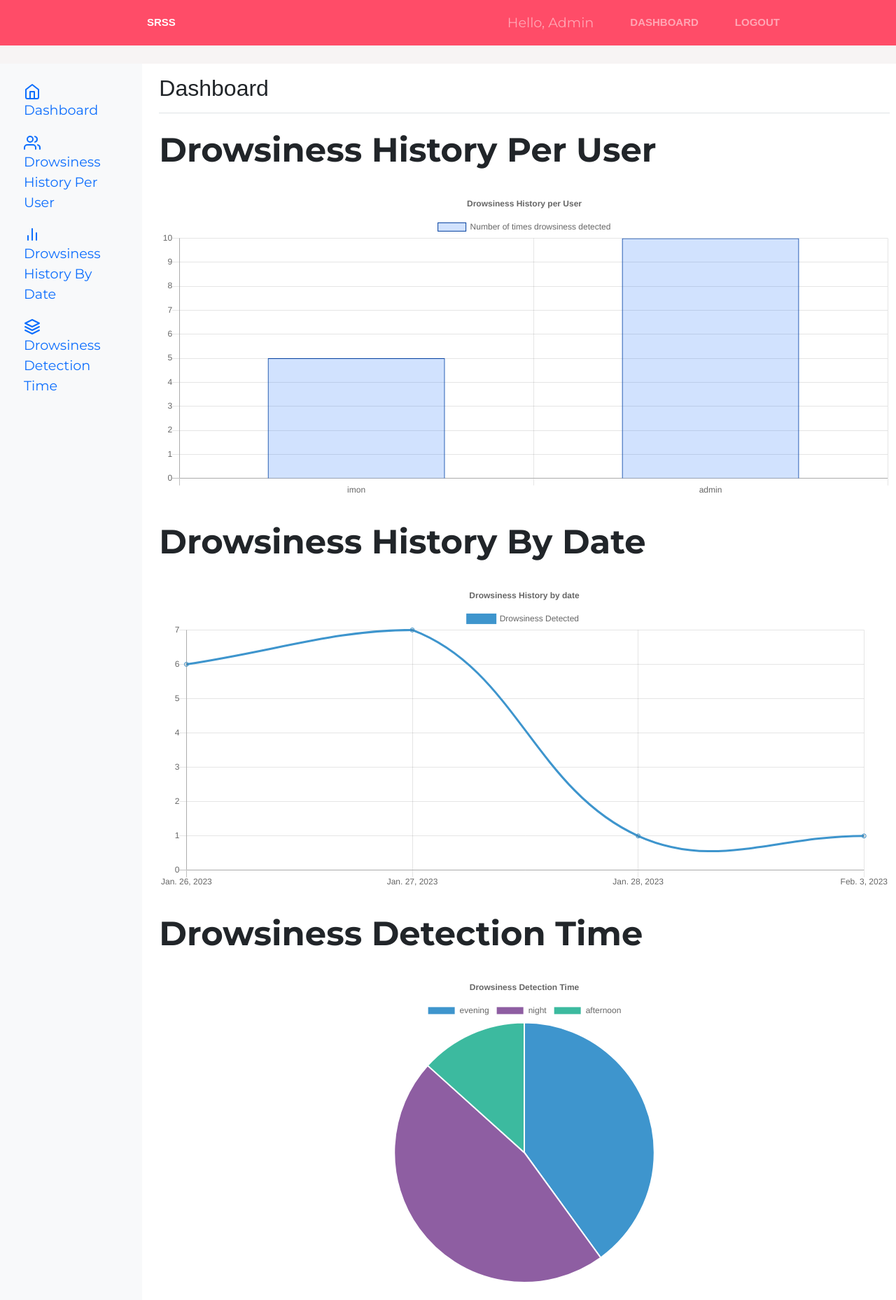
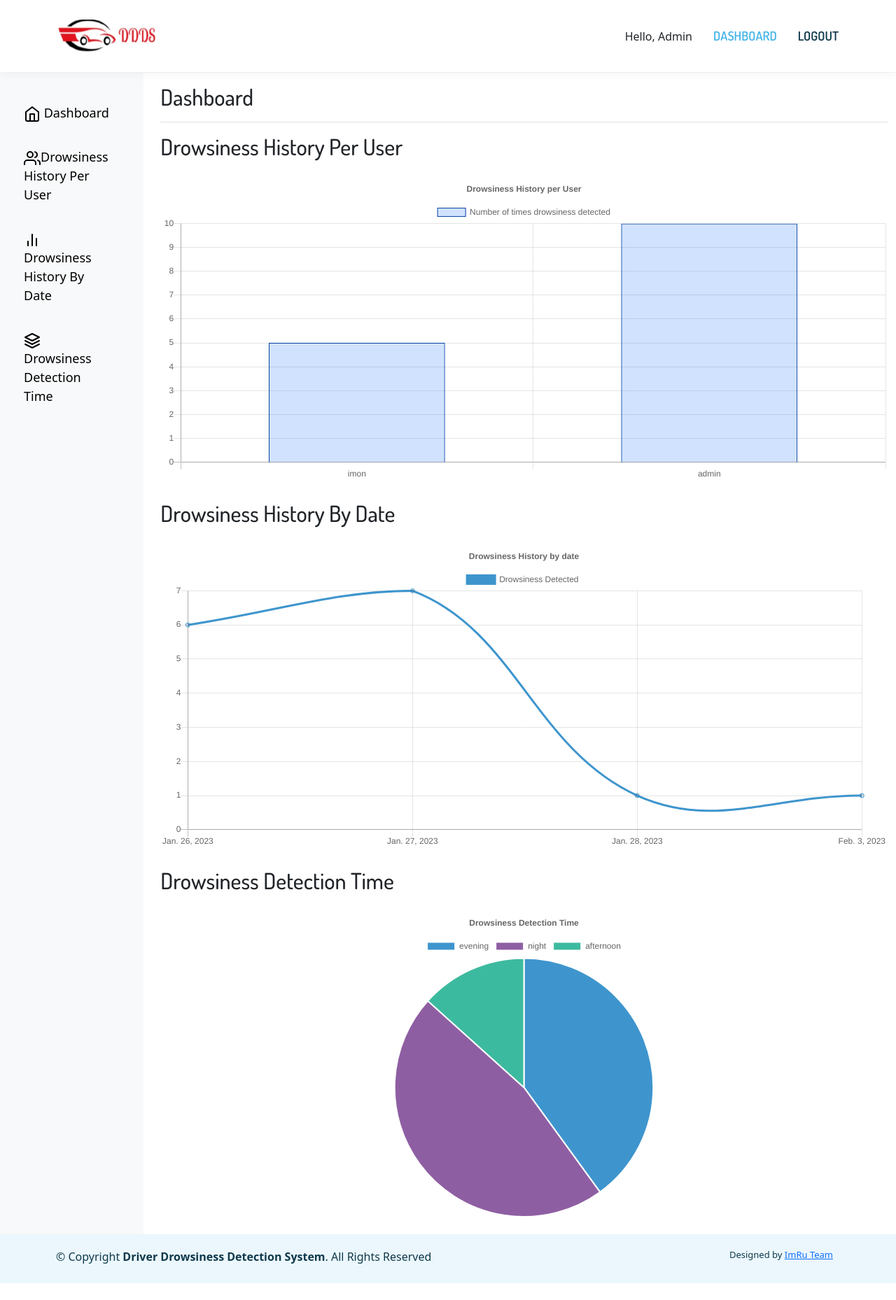
Before and after one commit to IMRU-40/Driver-Drowsiness-Detection-System, a Django app: page /admin_analysis/ in a window 1280 px wide. Shown: the whole page at 70% size. After the commit the page ends 1834 px from the top, so only its background shows below. Run offline with Django 4.2, Linux system fonts and the light colour scheme; a user stored in the database is signed in; data comes from the database, SQL or seed files in the repository; some libraries are stand-ins or nearby versions.

Commit message:
Add files via upload
design changes

```diff
--- a/templates/admin_dashboard.html
+++ b/templates/admin_dashboard.html
@@ -10,7 +10,7 @@
       content="Mark Otto, Jacob Thornton, and Bootstrap contributors"
     />
     <meta name="generator" content="Hugo 0.88.1" />
-    <title>Dashboard</title>
+    <title>DDDS | Dashboard</title>
 
     <link
       rel="canonical"
@@ -128,9 +128,34 @@
     ></script>
 
     <link rel="stylesheet" href="{% static 'dashboard_styles.css'%}" />
+    <!-- Google Fonts -->
+    <link
+      href="https://fonts.googleapis.com/css?family=Open+Sans:300,300i,400,400i,600,600i,700,700i|Dosis:300,400,500,,600,700,700i|Lato:300,300i,400,400i,700,700i"
+      rel="stylesheet"
+    />
+    <link
+      rel="stylesheet"
+      href="{% static 'bootstrap-icons/bootstrap-icons.css'%}"
+    />
+
+    <!-- Template Main CSS File -->
+    <link rel="stylesheet" href="{% static 'style_sample.css'%}" />
+    <link
+      rel="stylesheet"
+      href="{% static 'bootstrap/css/bootstrap.min.css'%}"/>
+
+      <style>
+
+        .nav-link{
+          color: black;
+          font-size: 18px;
+          padding-top: 28px;
+          font-weight: 500;
+        }
+      </style>
   </head>
 
-  <body>
+
     <script>
       $(document).ready(function(){
           const ctx = document.getElementById('myChart').getContext('2d');
@@ -225,65 +250,71 @@
           });
       });
     </script>
-    <section id="title">
-      <div class="container-fluid-title">
-        <!-- Nav Bar -->
-        <nav class="navbar navbar-expand-lg navbar-dark fixed-top">
-          <a class="navbar-brand" href="{% url 'home'%}">SRSS</a>
-          <button
-            class="navbar-toggler"
-            type="button"
-            data-toggle="collapse"
-            data-target="#navbarSupportedContent"
-            aria-controls="navbarSupportedContent"
-            aria-expanded="false"
-            aria-label="Toggle navigation"
-          >
-            <span class="navbar-toggler-icon"></span>
-          </button>
-          <div class="collapse navbar-collapse" id="navbarSupportedContent">
-            <ul class="navbar-nav ml-auto">
+
+
+
+<body style="background-color: #f7f4f4">
+
+  <div class="container-fluid-title" style="margin-top: 13px;">
+  <header id="header" class="fixed-top">
+      <div class="container d-flex align-items-center justify-content-between">
+        <a href="{% url 'home'%}" class=""
+          ><img
+            src="{% static 'logo1.jpg'%}"
+            alt=""
+            class=""
+            width="140px"
+            height="47px"
+        /></a>
+        <!--<h1 class="logo"><a href="index.html">DDDS</a></h1> -->
+        <nav id="navbar" class="navbar" style="background-color: white; margin-bottom: 0px;">
+          <ul>
             {% if user.is_authenticated and user.is_superuser%}
-              <li class="nav-item">
-                <span class="nav-link">Hello, {{user.first_name}}</span>
+            <li>
+
+              <span class="">Hello, {{user.first_name}}</span>
             </li>
-              <li class="nav-item">
-                <a class="nav-link" href="{% url 'generate_hist'%}"
+            <li>
+              <a class="nav-link scrollto active" href="{% url 'generate_hist'%}"
                 >Dashboard</a
               >
             </li>
-              <li class="nav-item">
-                <a class="nav-link" href="{% url 'logout' %}">Logout</a>
+            <li>
+              <a class="nav-link scrollto" href="{% url 'logout' %}">Logout</a>
             </li>
             {% elif user.is_authenticated %}
-              <li class="nav-item">
-                <span class="nav-link">Hello, {{user.first_name}}</span>
+            <li>
+              <span class="nav-link scrollto">Hello, {{user.first_name}}</span>
             </li>
             <!-- <li class="nav-item">
               <a href="{% url 'detect_drowsiness'%}">Detect Drowsiness</a><br>
             </li> -->
-              <li class="nav-item">
-                <a class="nav-link" href="{% url 'logout' %}">Logout</a>
+            <li>
+              <a class="nav-link scrollto" href="{% url 'logout' %}">Logout</a>
             </li>
             {% else %}
-              <li class="nav-item">
-                <a class="nav-link" href="{% url 'register' %}">Register</a>
+            <li>
+              <a class="nav-link scrollto" href="{% url 'register' %}">Register</a>
             </li>
-              <li class="nav-item">
-                <a class="nav-link" href="{% url 'login' %}">Login</a>
+            <li>
+              <a class="nav-link scrollto" href="{% url 'login' %}">Login</a>
             </li>
             <!-- <li class="nav-item">
               <a class="nav-link" href="#">Dashboard</a>
             </li> -->
             {% endif %}
           </ul>
+
+          <i class="bi bi-list mobile-nav-toggle"></i>
+        </nav>
+        <!-- .navbar -->
       </div>
-        </nav>
+    </header>
+    <!-- End Header -->
     </div>
-    </section>
 
-    <div>
-      <div class="row">
+    <div style="background-color: white; margin-top: 0px; padding-top: 0px;">
+      <div class="row" style=" margin-top: 0px; padding-top: 0px;">
         <nav
           id="sidebarMenu"
           class="col-md-3 col-lg-2 d-md-block bg-light sidebar collapse"
@@ -291,25 +322,25 @@
           <div class="position-sticky pt-3">
             <ul class="nav flex-column">
               <li class="nav-item">
-                <a class="nav-link active" aria-current="page" href="#">
+                <a class="nav-link scrollto active" aria-current="page" href="#" >
                   <span data-feather="home"></span>
                   Dashboard
                 </a>
               </li>
 
               <li class="nav-item">
-                <a class="nav-link" href="#myChart">
+                <a class="nav-link scrollto" href="#myChart">
                   <span data-feather="users"></span>Drowsiness History Per User
                 </a>
               </li>
               <li class="nav-item">
-                <a class="nav-link" href="#myChart1">
+                <a class="nav-link scrollto" href="#myChart1">
                   <span data-feather="bar-chart-2"></span>
                   Drowsiness History By Date
                 </a>
               </li>
               <li class="nav-item">
-                <a class="nav-link" href="#myChart2">
+                <a class="nav-link scrollto" href="#myChart2">
                   <span data-feather="layers"></span>
                   Drowsiness Detection Time
                 </a>
@@ -384,5 +415,30 @@
       crossorigin="anonymous"
     ></script>
     <script src="{% static 'dashboard.js'%}"></script>
+
+    <footer id="footer">
+      <div class="copyright" style="margin-left: 50px; margin-right: 90px">
+        &copy; Copyright
+        <strong><span>Driver Drowsiness Detection System</span></strong
+        >. All Rights Reserved
+      </div>
+      <div class="credits" style="margin-left: 90px; margin-right: 90px">
+        Designed by <a href="#">ImRu Team</a>
+      </div>
+    </footer>
+    <!-- End Footer -->
+
+    <a
+      href="#"
+      class="back-to-top d-flex align-items-center justify-content-center"
+      ><i class="bi bi-arrow-up-short"></i></a>
+
+
+    <!-- Template Main JS File -->
+    <script src="{% static 'main_sample.js'%}"></script>
+
+    <script src="{% static 'bootstrap/js/bootstrap.bundle.min.js'%}"></script>
+
+
   </body>
 </html>
--- a/templates/register.html
+++ b/templates/register.html
@@ -46,6 +46,10 @@
       crossorigin="anonymous"
     />
     <link rel="stylesheet" href="{% static 'sign-index.css'%}" />
+    <link
+      rel="stylesheet"
+      href="{% static 'bootstrap-icons/bootstrap-icons.css'%}"
+    />
 
     <!-- fontawesome script -->
     <script
```
Also changed, not shown: templates/detect_drowsiness.html (+69 -46 lines), templates/login.html (+8 -16 lines). Lines whose indentation alone changed are shown as unchanged.
